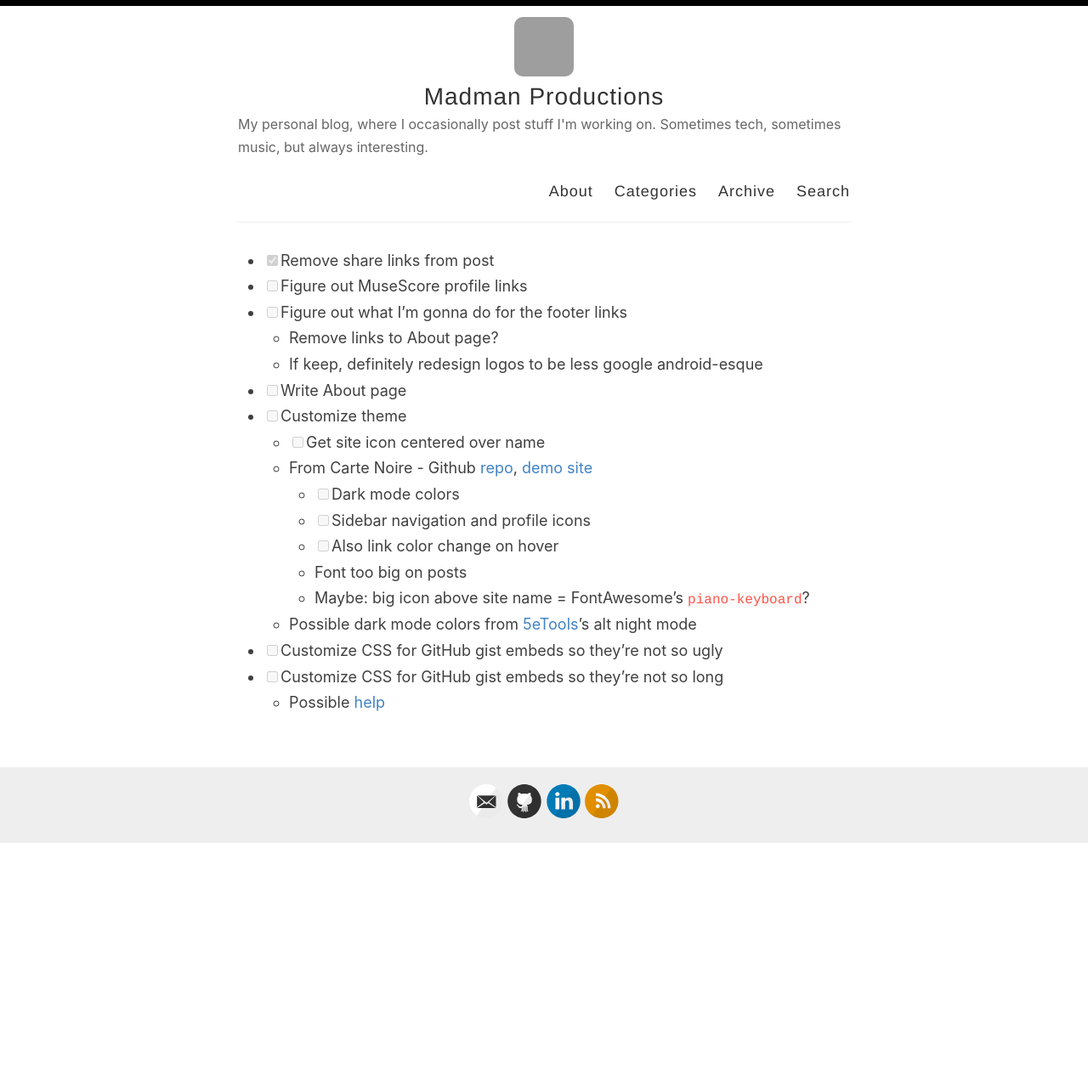
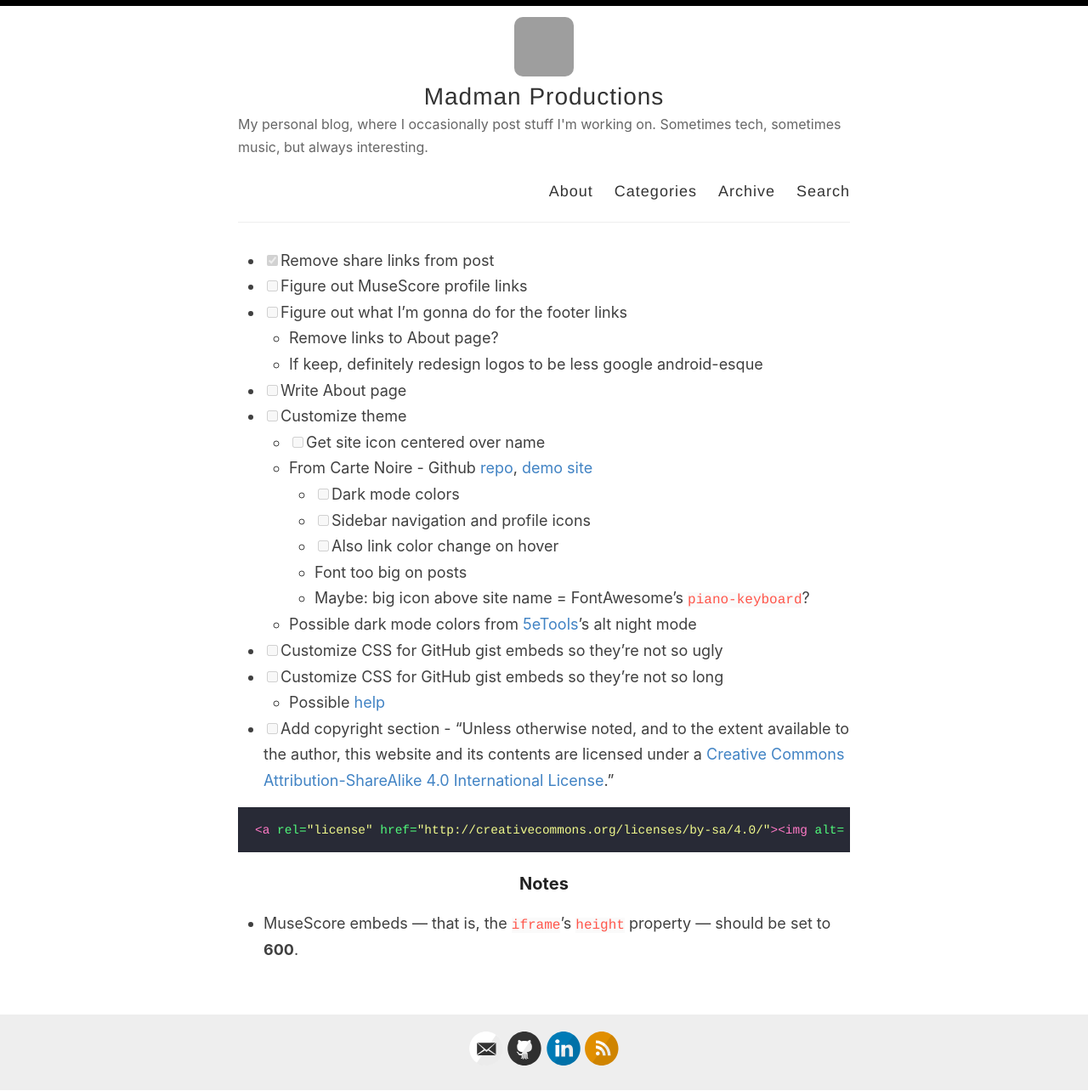
Before and after one commit to jpcranford/jpcranford.github.io, a Jekyll site: the page built from todos.md, in a window 1280 px wide. Shown: the whole page at 85% size. Built offline with Jekyll 4.4.1, drawn with Linux system fonts in a browser that asks for light colours; our own code applies the rules of GitHub Pages for plain Markdown files; before the commit the page ends 992 px from its top, so only the background shows below that; grey boxes are pictures that could not be loaded.

Commit message:
Update todos.md

````diff
--- a/todos.md
+++ b/todos.md
@@ -16,3 +16,11 @@
 - [ ] Customize CSS for GitHub gist embeds so they're not so ugly
 - [ ] Customize CSS for GitHub gist embeds so they're not so long
     - Possible [help](https://betterstack.dev/blog/how-to-embed-a-github-gist-in-your-website/)
+- [ ] Add copyright section - "Unless otherwise noted, and to the extent available to the author, this website and its contents are licensed under a <a rel="license" href="http://creativecommons.org/licenses/by-sa/4.0/">Creative Commons Attribution-ShareAlike 4.0 International License</a>."
+
+```html
+<a rel="license" href="http://creativecommons.org/licenses/by-sa/4.0/"><img alt="Creative Commons License" style="border-width:0" src="https://i.creativecommons.org/l/by-sa/4.0/88x31.png" /></a><br />This work is licensed under a <a rel="license" href="http://creativecommons.org/licenses/by-sa/4.0/">Creative Commons Attribution-ShareAlike 4.0 International License</a>.
+```
+
+### Notes
+- MuseScore embeds &mdash; that is, the `iframe`'s `height` property &mdash; should be set to **600**.
````
